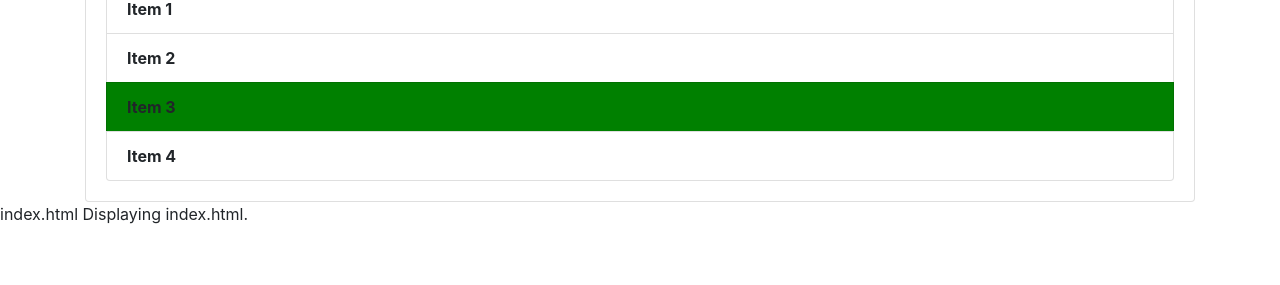
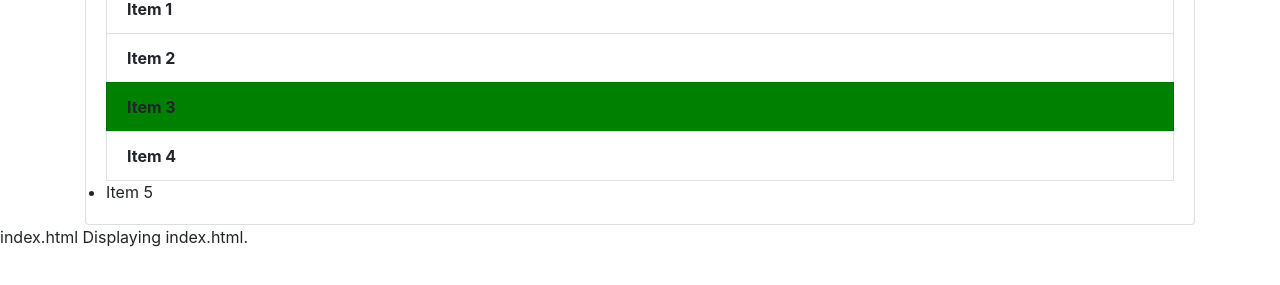
Before and after one commit to divyaaq17/FirstGit2, a plain HTML site: page index.html in a window 1280 px wide. Shown: the part 293-578 px from the top of the page. Drawn offline with nearby package versions, Linux system fonts and the light colour scheme.

Commit message:
added new item

```diff
--- a/index.html
+++ b/index.html
@@ -27,6 +27,7 @@
       <li class="list-group-item">Item 2</li>
       <li class="list-group-item">Item 3</li>
       <li class="list-group-item">Item 4</li>
+      <li class="anotherclass">Item 5</li>
     </ul>
    </div>
   </div>
```
